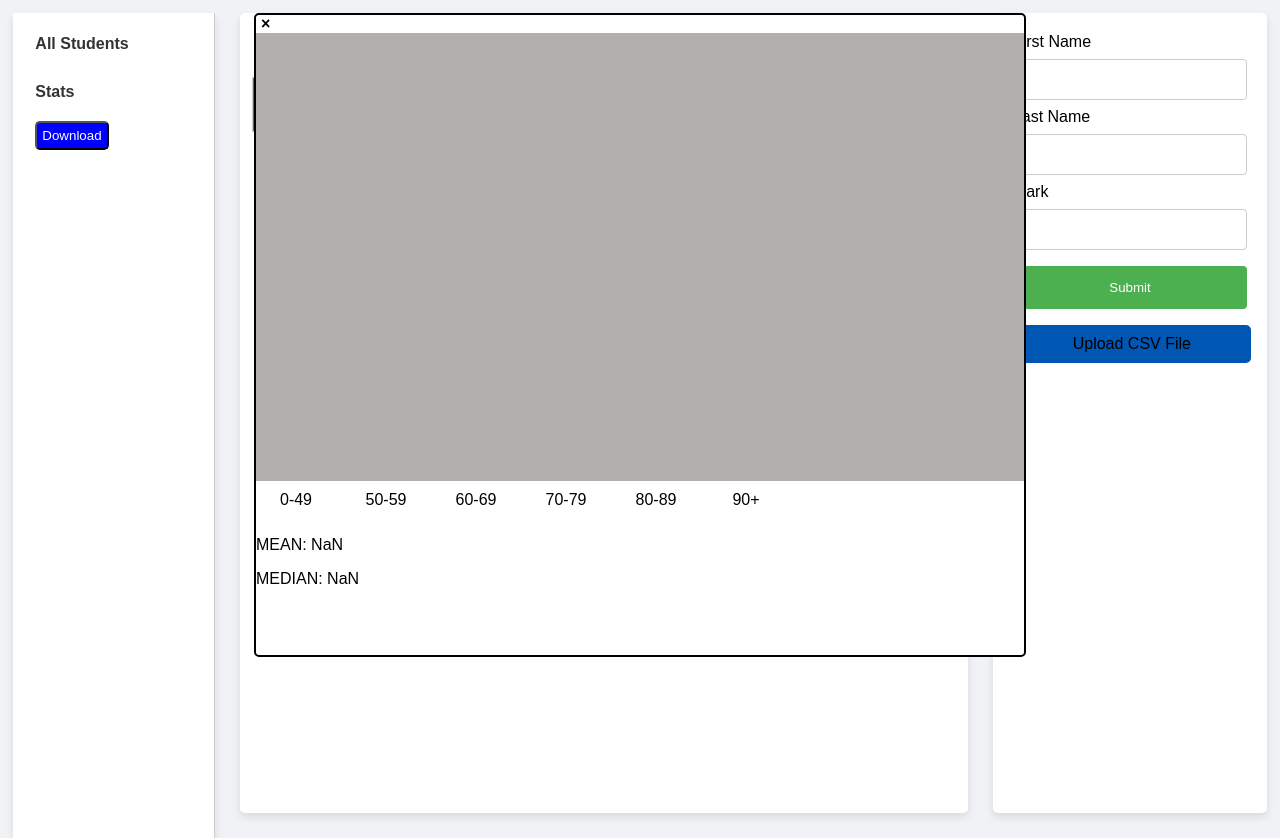
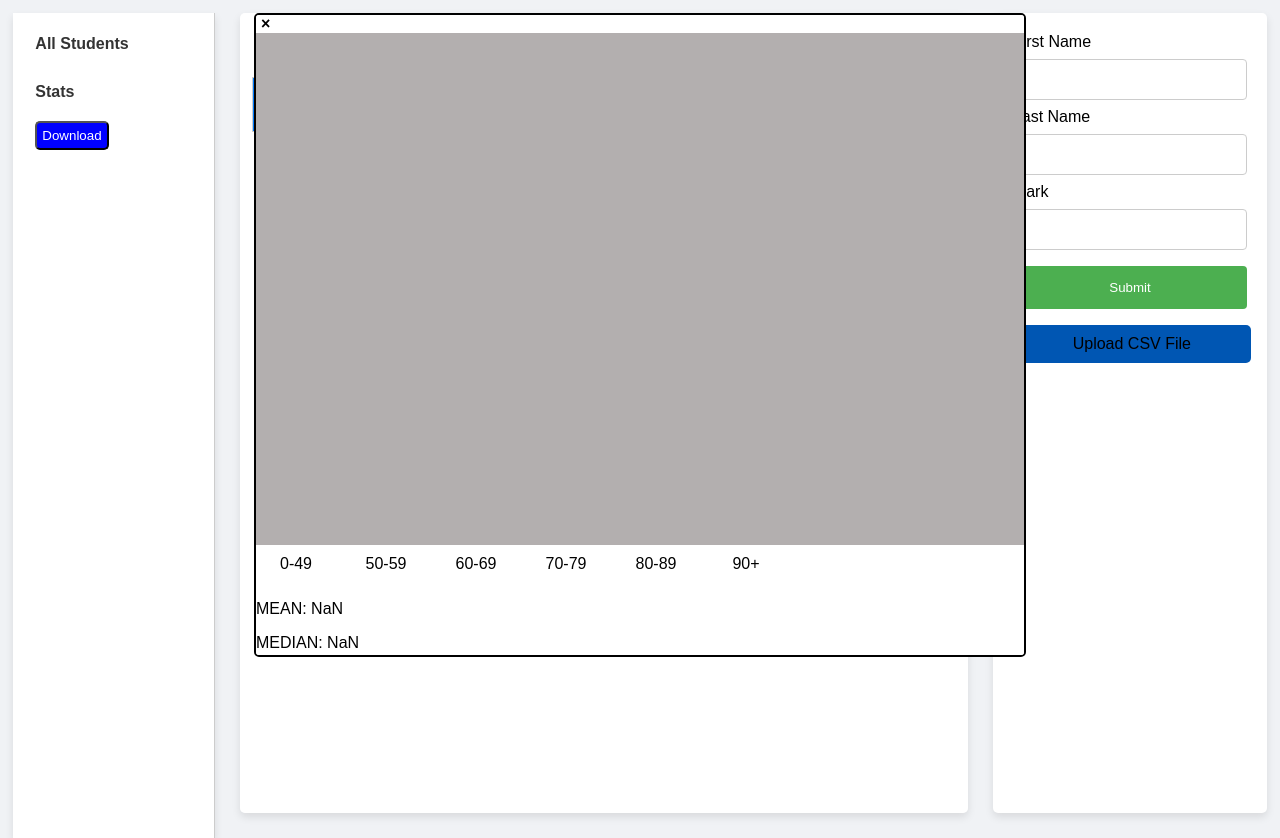
Before and after one commit to Darth-Tenebros/SMS, a plain HTML site: page index.html in a window 1280 px wide. Both pictures are taken after a click on the item "Stats". Drawn offline with Linux system fonts and the light colour scheme; grey boxes are pictures that could not be loaded.

Commit message:
update graphs container style

```diff
--- a/css/main.css
+++ b/css/main.css
@@ -183,7 +183,7 @@ input[type=text] {
 }
 
 .inner {
-    height: 70%;
+    height: 80%;
     margin-bottom: 10px;
 }
 
```
